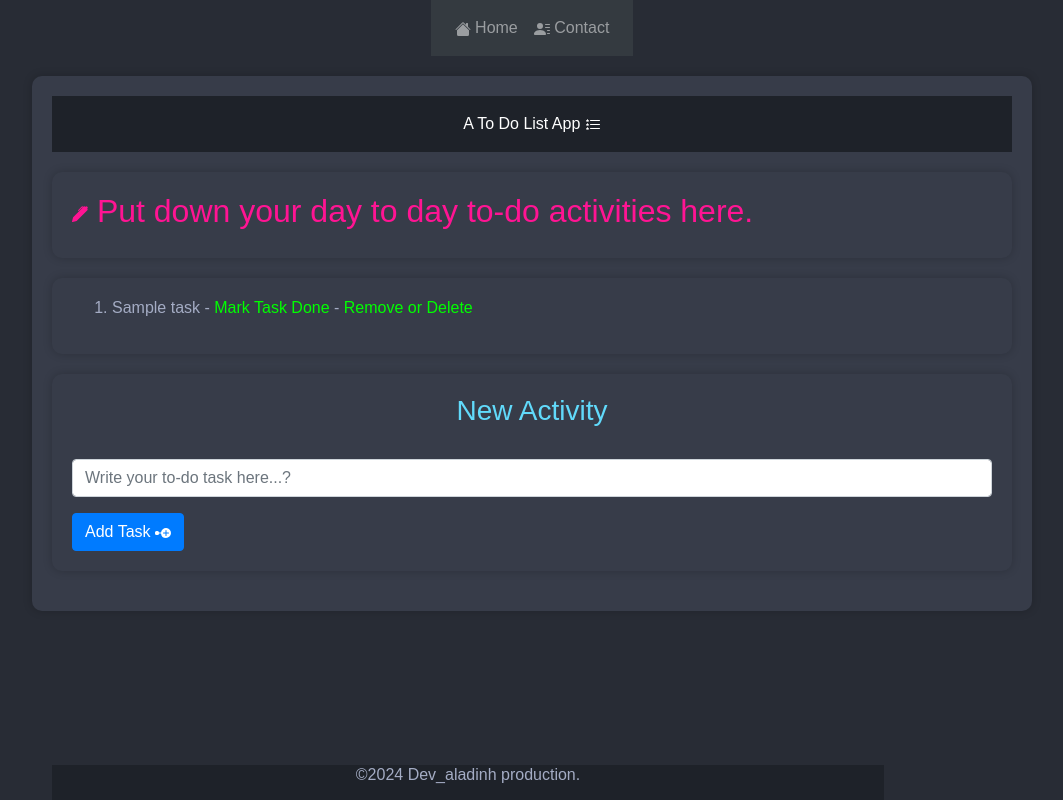
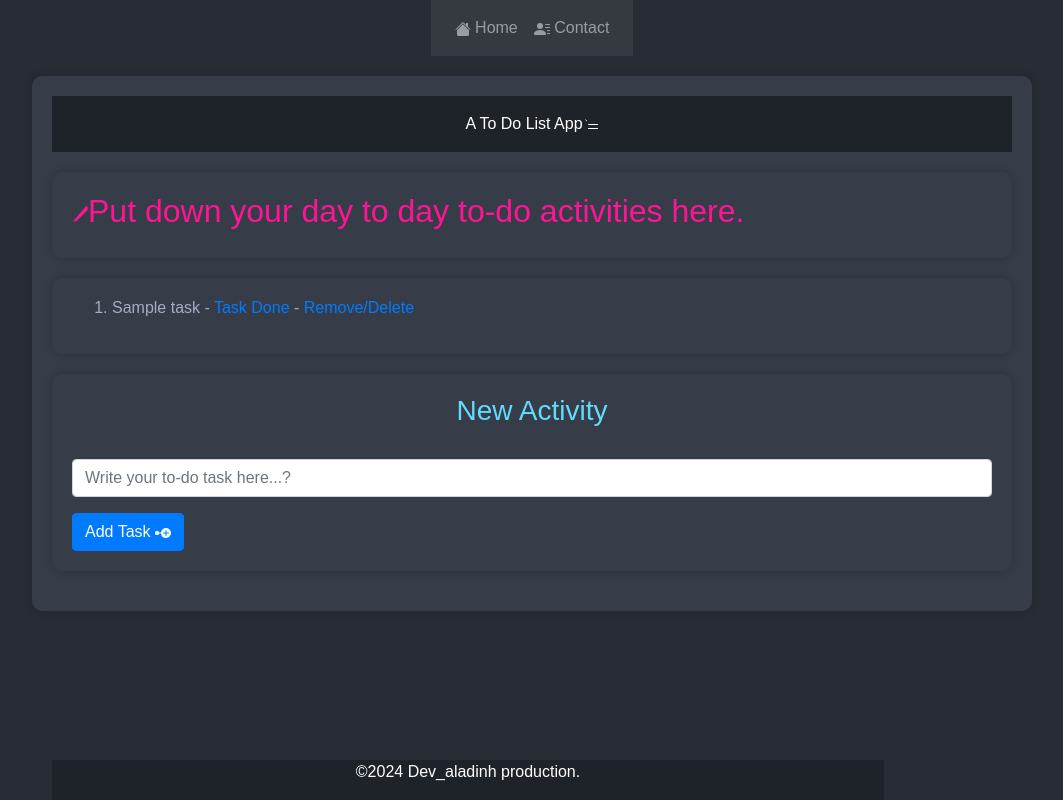
Before and after one commit to harizonelopez/flask-note-app, a Python web app: template templates/index.html in a window 1280 px wide. Shown: the whole page, without its empty margins (108-1171 px from the left). Run offline with Jinja, Linux system fonts and the light colour scheme; the template is opened without the code that fills it: most values are stand-ins (such as "Sample title", 1, 10 or a date in 2020); some libraries are stand-ins or nearby versions.

Commit message:
Update index.html

```diff
--- a/templates/index.html
+++ b/templates/index.html
@@ -30,11 +30,11 @@
             color: #61dafb;
         }
 
-        h1, h2 {
+        h2 {
             color: #FF1493;
         }
 
-        p, li {
+        li {
             line-height: 1.2;
             color: #a4acc4;
         }
@@ -47,16 +47,6 @@
             box-shadow: 0 0 10px rgba(0, 0, 0, 0.2);
             border-radius: 10px;
         }
-
-        a {
-            color: #00FF00;
-            text-decoration: none;
-        }
-
-        a:hover {
-            border-bottom: 1px solid #FF6347;
-        }
-
 
         footer {
             background-color: #1e2229;
@@ -72,14 +62,23 @@
 
 <body>
     <section>
-        <header> A To Do List App <svg xmlns="http://www.w3.org/2000/svg" width="16" height="16" fill="currentColor" class="bi bi-list-stars" viewBox="0 0 16 16">
-            <path fill-rule="evenodd" d="M5 11.5a.5.5 0 0 1 .5-.5h9a.5.5 0 0 1 0 1h-9a.5.5 0 0 1-.5-.5m0-4a.5.5 0 0 1 .5-.5h9a.5.5 0 0 1 0 1h-9a.5.5 0 0 1-.5-.5m0-4a.5.5 0 0 1 .5-.5h9a.5.5 0 0 1 0 1h-9a.5.5 0 0 1-.5-.5"/>
-            <path d="M2.242 2.194a.27.27 0 0 1 .516 0l.162.53c.035.115.14.194.258.194h.551c.259 0 .37.333.164.493l-.468.363a.28.28 0 0 0-.094.3l.173.569c.078.256-.213.462-.423.3l-.417-.324a.27.27 0 0 0-.328 0l-.417.323c-.21.163-.5-.043-.423-.299l.173-.57a.28.28 0 0 0-.094-.299l-.468-.363c-.206-.16-.095-.493.164-.493h.55a.27.27 0 0 0 .259-.194zm0 4a.27.27 0 0 1 .516 0l.162.53c.035.115.14.194.258.194h.551c.259 0 .37.333.164.493l-.468.363a.28.28 0 0 0-.094.3l.173.569c.078.255-.213.462-.423.3l-.417-.324a.27.27 0 0 0-.328 0l-.417.323c-.21.163-.5-.043-.423-.299l.173-.57a.28.28 0 0 0-.094-.299l-.468-.363c-.206-.16-.095-.493.164-.493h.55a.27.27 0 0 0 .259-.194zm0 4a.27.27 0 0 1 .516 0l.162.53c.035.115.14.194.258.194h.551c.259 0 .37.333.164.493l-.468.363a.28.28 0 0 0-.094.3l.173.569c.078.255-.213.462-.423.3l-.417-.324a.27.27 0 0 0-.328 0l-.417.323c-.21.163-.5-.043-.423-.299l.173-.57a.28.28 0 0 0-.094-.299l-.468-.363c-.206-.16-.095-.493.164-.493h.55a.27.27 0 0 0 .259-.194z"/>
+        <header>A To Do List App<svg xmlns="http://www.w3.org/2000/svg" width="16" height="16" fill="currentColor" class="bi bi-list-stars" viewBox="0 0 16 16">
+            <path fill-rule="evenodd" d="M5 11.5a.5.5 0 0 1 .5-.5h9a.5.5 0 0 1 0 1h-9a.5.5 0 0 1-.5-.5m0-4a.5.5 0 0 1 .5-.5h9a.5.5 0 0 1 0 1h-9a.5.5 0 0 1-.5-.
+                5m0-4a.5.5 0 0 1 .5-.5h9a.5.5 0 0 1 0 1h-9a.5.5 0 0 1-.5-.5"/>
+            <path d="M2.242 2.194a.27.27 0 0 1 .516 0l.162.53c.035.115.14.194.258.194h.551c.259 0 .37.333.164.493l-.468.363a.28.28 0 0 0-.094.3l.173.569c.078.256-.
+                213.462-.423.3l-.417-.324a.27.27 0 0 0-.328 0l-.417.323c-.21.163-.5-.043-.423-.299l.173-.57a.28.28 0 0 0-.094-.299l-.468-.363c-.206-.16-.095-.493.
+                164-.493h.55a.27.27 0 0 0 .259-.194zm0 4a.27.27 0 0 1 .516 0l.162.53c.035.115.14.194.258.194h.551c.259 0 .37.333.164.493l-.468.363a.28.28 0 0 0-.
+                094.3l.173.569c.078.255-.213.462-.423.3l-.417-.324a.27.27 0 0 0-.328 0l-.417.323c-.21.163-.5-.043-.423-.299l.173-.57a.28.28 0 0 0-.094-.299l-.468-.
+                363c-.206-.16-.095-.493.164-.493h.55a.27.27 0 0 0 .259-.194zm0 4a.27.27 0 0 1 .516 0l.162.53c.035.115.14.194.258.194h.551c.259 0 .37.333.164.493l-.
+                468.363a.28.28 0 0 0-.094.3l.173.569c.078.255-.213.462-.423.3l-.417-.324a.27.27 0 0 0-.328 0l-.417.323c-.21.163-.5-.043-.423-.299l.173-.57a.28.28
+                0 0 0-.094-.299l-.468-.363c-.206-.16-.095-.493.164-.493h.55a.27.27 0 0 0 .259-.194z"/>
             </svg></header>
         <section>
             <h2><svg xmlns="http://www.w3.org/2000/svg" width="16" height="16" fill="currentColor" class="bi bi-pen-fill" viewBox="0 0 16 16">
-                <path d="m13.498.795.149-.149a1.207 1.207 0 1 1 1.707 1.708l-.149.148a1.5 1.5 0 0 1-.059 2.059L4.854 14.854a.5.5 0 0 1-.233.131l-4 1a.5.5 0 0 1-.606-.606l1-4a.5.5 0 0 1 .131-.232l9.642-9.642a.5.5 0 0 0-.642.056L6.854 4.854a.5.5 0 1 1-.708-.708L9.44.854A1.5 1.5 0 0 1 11.5.796a1.5 1.5 0 0 1 1.998-.001"/>
-                </svg> Put down your day to day to-do activities here.</h2>
+                <path d="m13.498.795.149-.149a1.207 1.207 0 1 1 1.707 1.708l-.149.148a1.5 1.5 0 0 1-.059 2.059L4.854 14.854a.5.5 0 0 1-.233.131l-4 1a.5.5 0 0 1-.
+                    606-.606l1-4a.5.5 0 0 1 .131-.232l9.642-9.642a.5.5 0 0 0-.642.056L6.854 4.854a.5.5 0 1 1-.708-.708L9.44.854A1.5 1.5 0 0 1 11.5.796a1.5 1.5 0 0
+                    1 1.998-.001"/>
+                </svg>Put down your day to day to-do activities here.</h2>
         </section>
 
         <section>
@@ -91,8 +90,8 @@
                         {% else %}
                             {{ task.name }}
                         {% endif %}
-                        - <a href="{{ url_for('mark_completed', task_index=loop.index) }}">Mark Task Done</a>
-                        - <a href="{{ url_for('remove_task', task_index=loop.index) }}">Remove or Delete</a>
+                        - <a href="{{ url_for('mark_completed', task_index=loop.index) }}">Task Done</a>
+                        - <a href="{{ url_for('remove_task', task_index=loop.index) }}">Remove/Delete</a>
                     </li>
                 {% endfor %}
             </ol>
@@ -110,8 +109,10 @@
                         name = "task_name" required
                         placeholder = "Write your to-do task here...?">
                 </div>
-                <button type="submit" class="btn btn-primary">Add Task <svg xmlns="http://www.w3.org/2000/svg" width="16" height="16" fill="currentColor" class="bi bi-node-plus-fill" viewBox="0 0 16 16">
-                    <path d="M11 13a5 5 0 1 0-4.975-5.5H4A1.5 1.5 0 0 0 2.5 6h-1A1.5 1.5 0 0 0 0 7.5v1A1.5 1.5 0 0 0 1.5 10h1A1.5 1.5 0 0 0 4 8.5h2.025A5 5 0 0 0 11 13m.5-7.5v2h2a.5.5 0 0 1 0 1h-2v2a.5.5 0 0 1-1 0v-2h-2a.5.5 0 0 1 0-1h2v-2a.5.5 0 0 1 1 0"/>
+                <button type="submit" class="btn btn-primary">Add Task <svg xmlns="http://www.w3.org/2000/svg" width="16" height="16" fill="currentColor" class="bi
+                                                                           bi-node-plus-fill" viewBox="0 0 16 16">
+                    <path d="M11 13a5 5 0 1 0-4.975-5.5H4A1.5 1.5 0 0 0 2.5 6h-1A1.5 1.5 0 0 0 0 7.5v1A1.5 1.5 0 0 0 1.5 10h1A1.5 1.5 0 0 0 4 8.5h2.025A5 5 0 0 0
+                        11 13m.5-7.5v2h2a.5.5 0 0 1 0 1h-2v2a.5.5 0 0 1-1 0v-2h-2a.5.5 0 0 1 0-1h2v-2a.5.5 0 0 1 1 0"/>
                     </svg></button>
             </form>
         </section>
```
